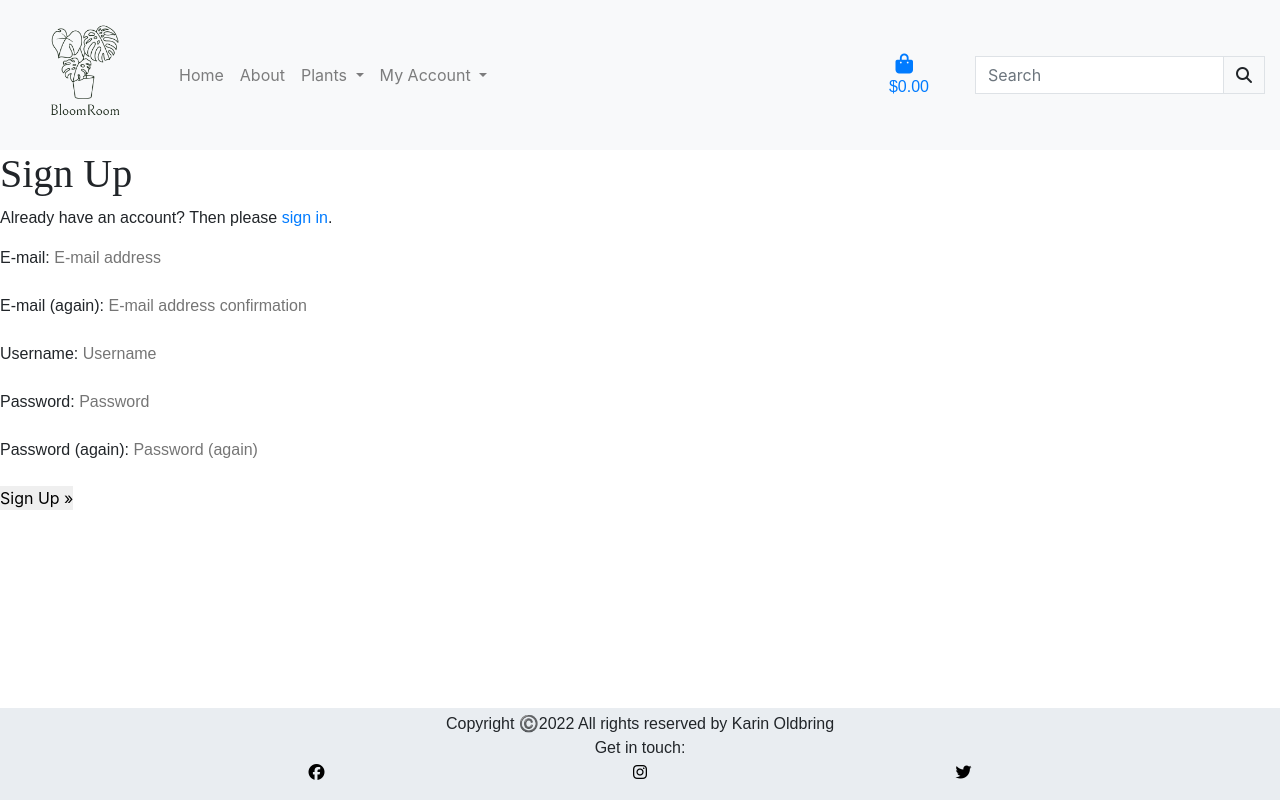
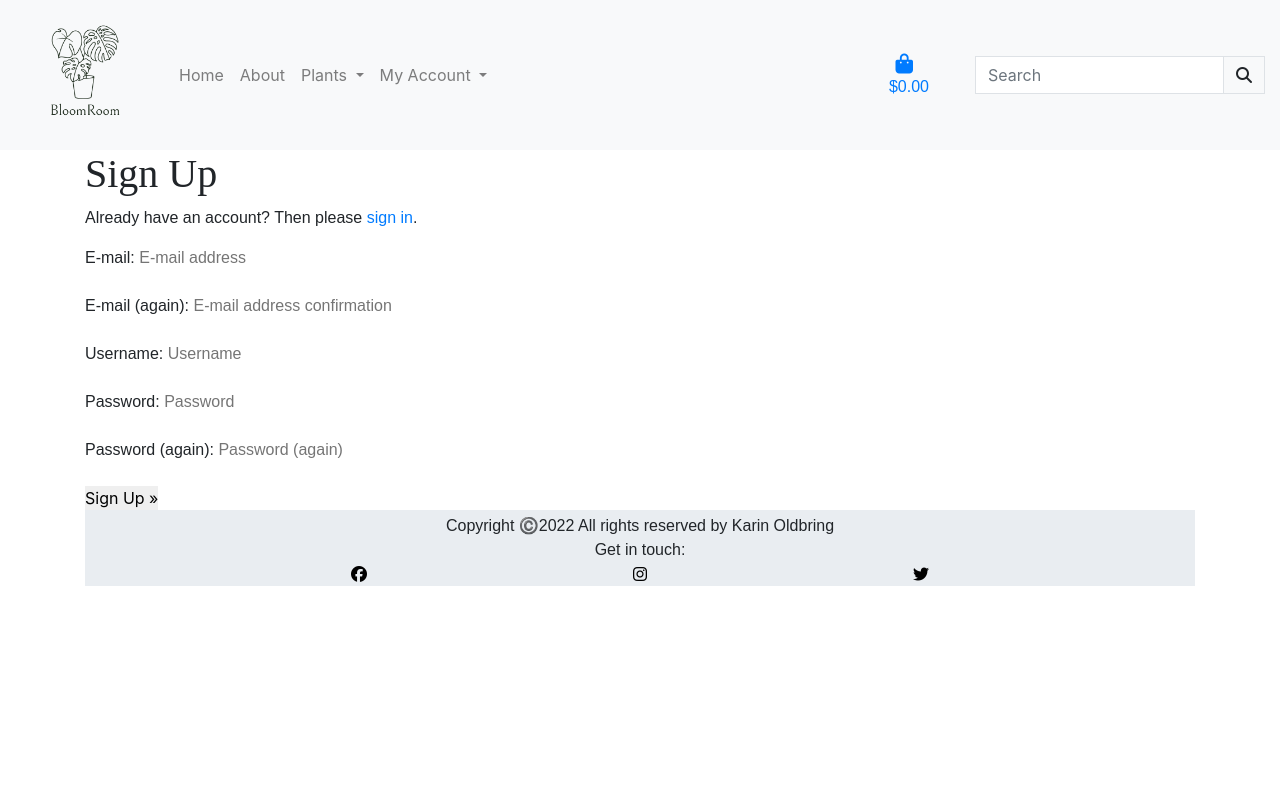
Before and after one commit to KarinOldbring/bloomroom, a Django app: page /accounts/signup/ in a window 1280 px wide. Run offline with Django 3.2, Linux system fonts and the light colour scheme; some libraries are stand-ins or nearby versions.

Commit message:
Add styling to signup.html

```diff
--- a/templates/allauth/account/signup.html
+++ b/templates/allauth/account/signup.html
@@ -6,9 +6,13 @@
 
 {% block content %}
 <div class="overlay"></div>
+<div class="container">
+  <div class="row">
+    <div class="col">
       <h1>{% trans "Sign Up" %}</h1>
 
-<p>{% blocktrans %}Already have an account? Then please <a href="{{ login_url }}">sign in</a>.{% endblocktrans %}</p>
+      <p>{% blocktrans %}Already have an account? Then please <a href="{{ login_url }}">sign in</a>.{% endblocktrans %}
+      </p>
 
       <form class="signup" id="signup_form" method="post" action="{% url 'account_signup' %}">
         {% csrf_token %}
@@ -20,3 +24,6 @@
       </form>
 
       {% endblock %}
+    </div>
+  </div>
+</div>
```
Lines whose indentation alone changed are shown as unchanged.
